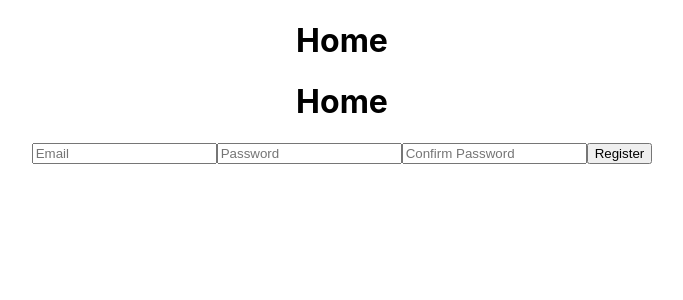
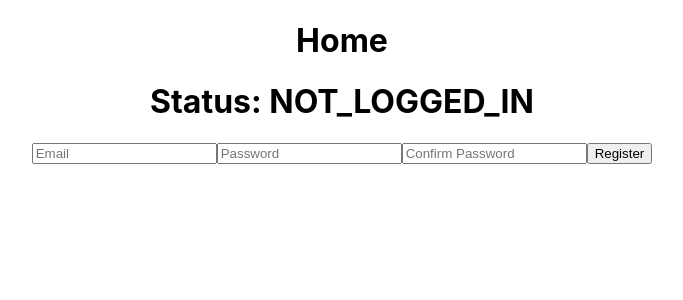
Before and after one commit to cvilla714/tracker-react-front, a React (Create React App) app: page / in a window 1280 px wide. Shown: the top 300 px of the page, without its empty margins (298-981 px from the left). Built offline with nearby package versions, Linux system fonts and the light colour scheme.

Commit message:
changed it to class component and  added the stauts and passed the prop for checking if a user was logged in

```diff
--- a/src/components/Home.js
+++ b/src/components/Home.js
@@ -1,14 +1,19 @@
-import React from 'react';
+import React, { Component } from 'react';
 import Registration from './auth/Registration';
 
-const Home = () => {
+class Home extends Component {
+  constructor(props) {
+    super(props);
+  }
+  render() {
     return (
       <div>
         <h1>Home</h1>
-      <h1>Home</h1>
+        <h1>Status: {this.props.loggedInStatus}</h1>
         <Registration />
       </div>
     );
-};
+  }
+}
 
 export default Home;
```
Lines whose indentation alone changed are shown as unchanged.
